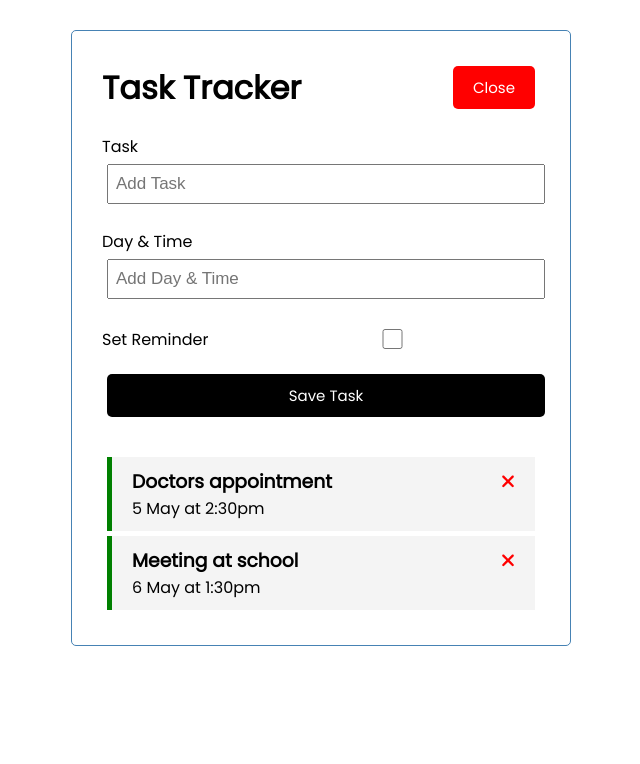
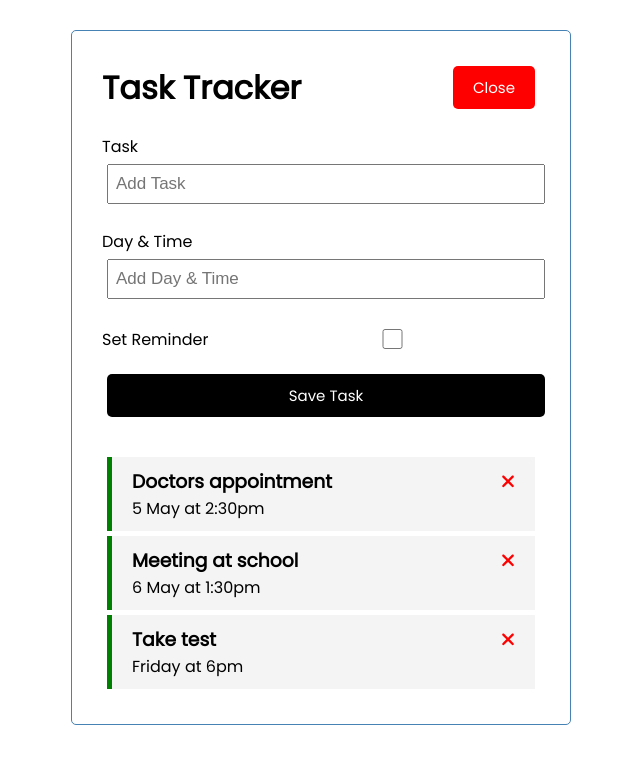
Before and after one commit to valentina-maggio/react-task-tracker, a React (Create React App) app: page / in a window 1280 px wide. Shown: the top 764 px of the page, without its empty margins (319-959 px from the left). Built offline with nearby package versions, Linux system fonts and the light colour scheme; data requests are answered from the project's data file.

Commit message:
Implement fetch request to persist data when adding new task
- update addTask function

```diff
--- a/db.json
+++ b/db.json
@@ -11,6 +11,12 @@
       "text": "Meeting at school",
       "day": "6 May at 1:30pm",
       "reminder": true
+    },
+    {
+      "text": "Take test",
+      "day": "Friday at 6pm",
+      "reminder": true,
+      "id": 3
     }
   ]
 }
--- a/src/App.js
+++ b/src/App.js
@@ -27,10 +27,23 @@
 
   // Add Task
 
-  const addTask = (task) => {
-    const id = Math.floor(Math.random() * 10000) + 1;
-    const newTask = { id, ...task }
-    setTasks([...tasks, newTask])
+  const addTask = async (task) => {
+    const res = await fetch('http://localhost:5000/tasks', {
+      method: 'POST',
+      headers: {
+        'Content-type': 'application/json'
+      },
+      body: JSON.stringify(task)
+    })
+
+    const data = await res.json();
+
+    setTasks([...tasks, data]);
+
+
+    // const id = Math.floor(Math.random() * 10000) + 1;
+    // const newTask = { id, ...task }
+    // setTasks([...tasks, newTask])
   }
 
   // Delete Task
```
